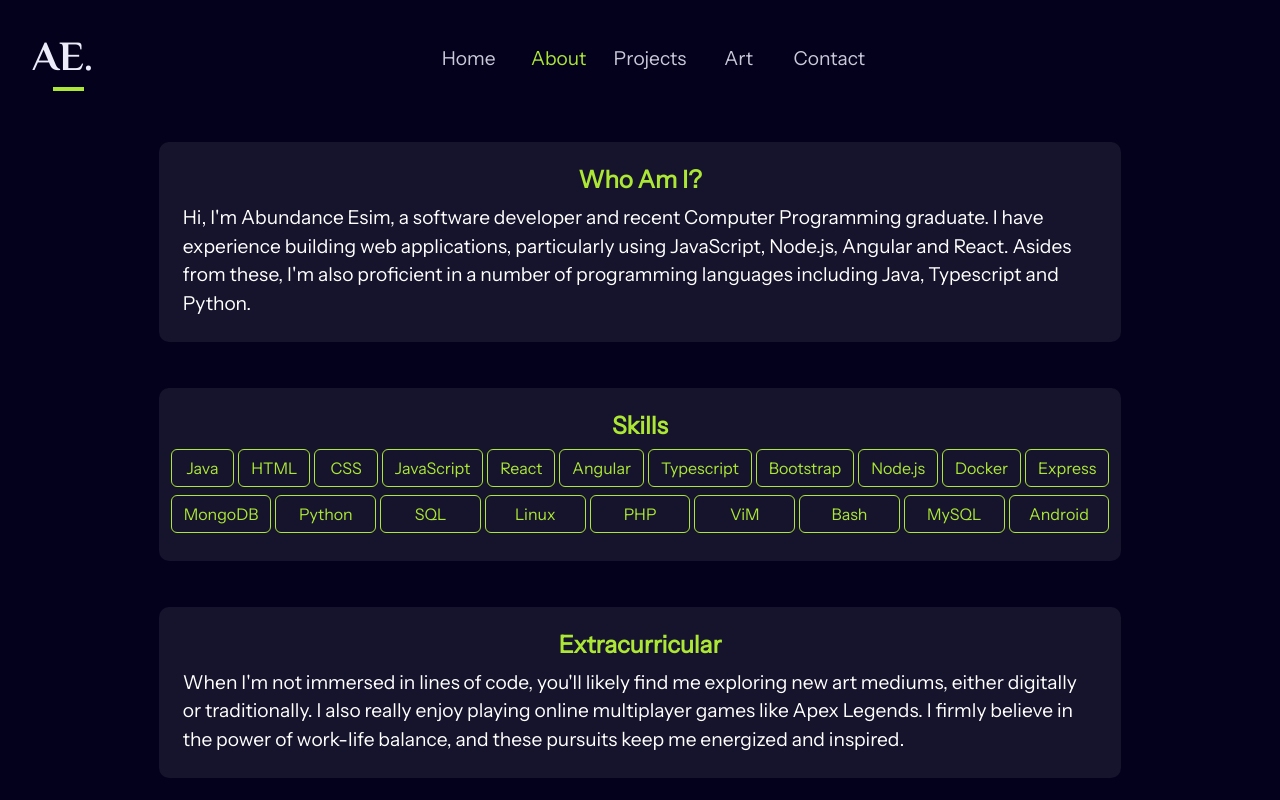
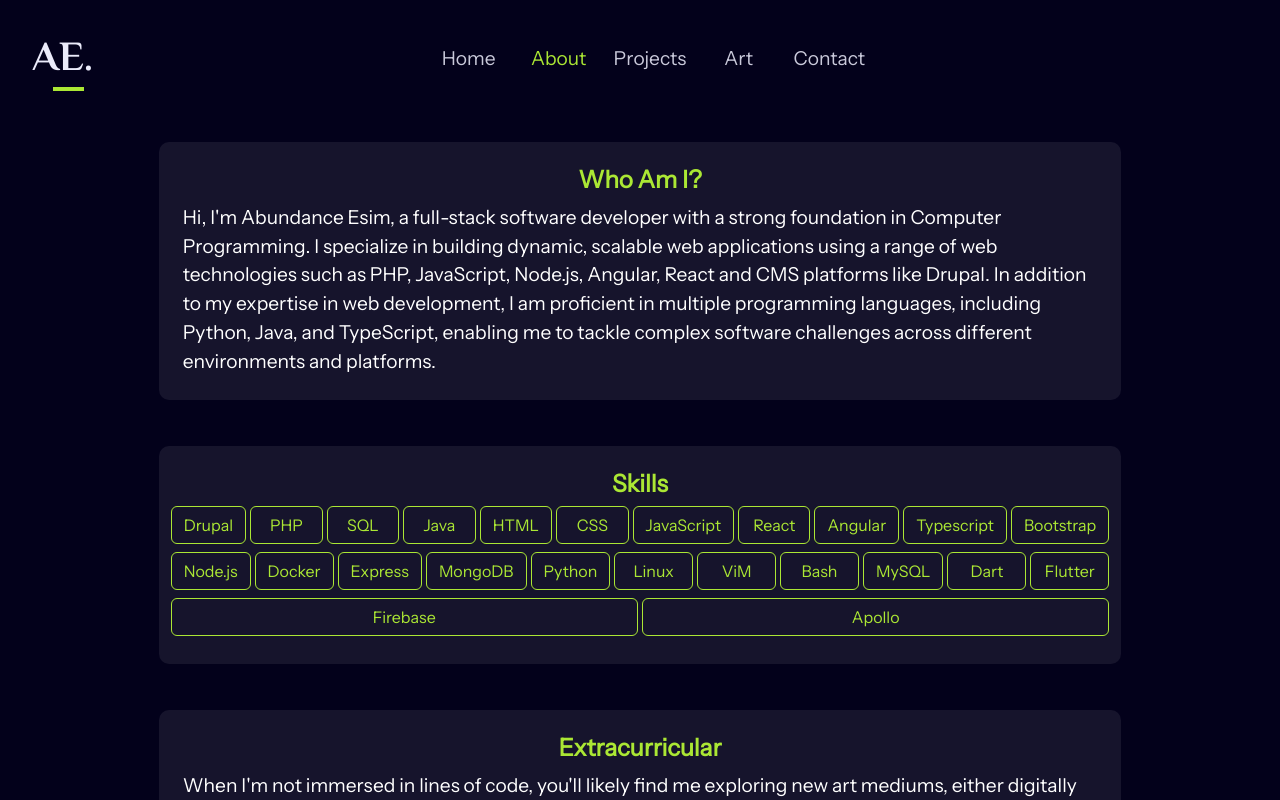
Before and after one commit to abundanceesim/website-portfolio, a React (Create React App) app in the folder client/: page /website-portfolio/about in a window 1280 px wide. Shown: the top 800 px of the page. Built offline with nearby package versions, Linux system fonts and the light colour scheme.

Commit message:
Update website, fix minor bugs

```diff
--- a/client/src/components/Footer.jsx
+++ b/client/src/components/Footer.jsx
@@ -3,7 +3,7 @@ import React from 'react'
 export default function Footer() {
   return (
     <div className="footer-section">
-      <footer class="footer">© 2023 Abundance Esim</footer>
+      <footer className="footer">© 2024 Abundance Esim</footer>
     </div>
   );
 }
--- a/client/src/components/allProjects.js
+++ b/client/src/components/allProjects.js
@@ -13,6 +13,7 @@ const projects = [
     link: "https://github.com/abundanceesim/project-management-app",
     shortTitle: "project-management",
     screenshot: projManagement,
+    demo: "",
     technologies: [
       "react",
       "express",
@@ -27,17 +28,13 @@ const projects = [
   {
     id: 2,
     title: "ACME College REST API",
-    description: "Java-based REST API to simulate the backend of a college system. Built with J2EE, Hibernate, MySQL and JUnit.",
+    description:
+      "Java-based REST API to simulate the backend of a college system. Built with J2EE, Hibernate, MySQL and JUnit.",
     link: "https://github.com/abundanceesim/acmecollege-rest-api",
     shortTitle: "acme-rest-api",
     screenshot: acmeRestApi,
-    technologies: [
-      "java",
-      "junit",
-      "hibernate",
-      "mysql",
-      "postman"
-    ],
+    demo: "",
+    technologies: ["java", "junit", "hibernate", "mysql", "postman"],
   },
   {
     id: 3,
@@ -47,6 +44,7 @@ const projects = [
     link: "https://github.com/abundanceesim/goal-tracker",
     shortTitle: "goal-tracker",
     screenshot: goalTracker,
+    demo: "",
     technologies: [
       "react",
       "express",
@@ -64,6 +62,7 @@ const projects = [
       "Console-based inventory application for the manipulation of records from dataset published by Statistics Canada.",
     link: "https://github.com/abundanceesim/potato-inventory-app",
     shortTitle: "potato-inventory",
+    demo: "",
     screenshot: potatoInventory,
     technologies: ["python", "pytest"],
   },
@@ -74,6 +73,7 @@ const projects = [
       "Basic todo app made for the purpose of learning the basics of React.js",
     link: "https://github.com/abundanceesim/todo-app",
     shortTitle: "todo-app",
+    demo: "https://abundanceesim.github.io/todo-app/",
     screenshot: todoApp,
     technologies: ["react"],
   },
@@ -84,6 +84,7 @@ const projects = [
       "Web application where users can retrieve and modify records of musical instruments of their choice from a MySQL database.",
     link: "https://github.com/abundanceesim/products-web-app",
     shortTitle: "products-app",
+    demo: "",
     screenshot: productsApp,
     technologies: ["mysql", "php", "css", "sql"],
   },
--- a/client/src/pages/About.jsx
+++ b/client/src/pages/About.jsx
@@ -4,8 +4,9 @@ import { Link } from "react-router-dom";
 export default function About() {
 
   const skills = [
-    "Java", "HTML", "CSS", "JavaScript", "React", "Angular", "Typescript", "Bootstrap", "Node.js",
-    "Docker", "Express", "MongoDB", "Python", "SQL", "Linux", "PHP", "ViM", "Bash","MySQL", "Android"
+    "Drupal", "PHP", "SQL", "Java", "HTML", "CSS", "JavaScript", "React", "Angular", "Typescript", "Bootstrap", "Node.js",
+    "Docker", "Express", "MongoDB", "Python",  "Linux", "ViM", "Bash","MySQL", "Dart", "Flutter", "Firebase",
+    "Apollo"
   ]
 
   return (
@@ -16,11 +17,19 @@ export default function About() {
             <div className=" col-3 about-card p-4" id="first">
               <div className="about-txt about-txt-primary">
                 <h4 className="about-heading">Who Am I?</h4>
-                Hi, I'm Abundance Esim, a software developer and recent Computer
+                {/* Hi, I'm Abundance Esim, a software developer and Computer
                 Programming graduate. I have experience building web
                 applications, particularly using JavaScript, Node.js, Angular
                 and React. Asides from these, I'm also proficient in a number of
-                programming languages including Java, Typescript and Python.
+                programming languages including Java, Typescript and Python.  */}
+                Hi, I'm Abundance Esim, a full-stack software developer with a strong foundation in
+                Computer Programming. I specialize in building dynamic, scalable
+                web applications using a range of web technologies such as PHP,
+                JavaScript, Node.js, Angular, React and CMS platforms like Drupal. In addition to my
+                expertise in web development, I am proficient in multiple
+                programming languages, including Python, Java, and TypeScript,
+                enabling me to tackle complex software challenges across
+                different environments and platforms.
               </div>
             </div>
             <div className="col-3 about-card p-4" id="second">
@@ -31,6 +40,7 @@ export default function About() {
                     <div
                       className="col btn btn-primary github-source-btn mb-1"
                       style={{ width: "35%" }}
+                      key={skill.id}
                     >
                       {skill}
                     </div>
@@ -44,14 +54,15 @@ export default function About() {
                 When I'm not immersed in lines of code, you'll likely find me
                 exploring new art mediums, either digitally or traditionally. I
                 also really enjoy playing online multiplayer games like Apex
-                Legends. I firmly believe in the power of work-life balance, and
-                these pursuits keep me energized and inspired.
+                Legends and Call of Duty. I firmly believe in the power of
+                work-life balance, and these pursuits keep me energized and
+                inspired.
               </div>
             </div>
             <div className="col-3 about-card mb-20 p-4" id="fourth">
               <div className="about-txt about-txt-secondary">
                 <h4 className="about-heading">Connect</h4>
-                <div >
+                <div>
                   If my profile matches the description of someone you'd like to
                   work with, feel free to connect via{" "}
                   <span className="about-links">
@@ -61,17 +72,31 @@ export default function About() {
                   </span>{" "}
                   or by{" "}
                   <span className="about-links">
-                    <a href="mailto:abundanceesim@gmail.com">email</a>
+                    <a href="mailto:esimabundance@gmail.com">email</a>
                   </span>
                   , otherwise, you can check out my{" "}
-                  <span className="about-links" style={{display:"inline-block"}}>
-                    <Link exact to="/projects" style={{ display: "inline !important" }}>
+                  <span
+                    className="about-links"
+                    style={{ display: "inline-block" }}
+                  >
+                    <Link
+                      exact
+                      to="/projects"
+                      style={{ display: "inline !important" }}
+                    >
                       <p>projects</p>
                     </Link>
                   </span>{" "}
                   or{" "}
-                  <span className="about-links" style={{display:"inline-block"}}>
-                    <Link exact to="/artworks" style={{ display: "inline !important" }}>
+                  <span
+                    className="about-links"
+                    style={{ display: "inline-block" }}
+                  >
+                    <Link
+                      exact
+                      to="/artworks"
+                      style={{ display: "inline !important" }}
+                    >
                       <p>art.</p>
                     </Link>
                   </span>
--- a/client/src/pages/Artworks.jsx
+++ b/client/src/pages/Artworks.jsx
@@ -9,9 +9,9 @@ export default function Artworks() {
           <div className="art-page mb-3">
             <div className="row mt-4">
               {artworks.map((art) => (
-                <div className="col mb-3">
-                  <div className="art-container ">
-                    <Artwork artwork={art} key={art.id} />
+                <div className="col mb-3" key={art.id + "-" + art.description}>
+                  <div className="art-container">
+                    <Artwork artwork={art} />
                   </div>
                 </div>
               ))}
--- a/client/src/pages/Contact.jsx
+++ b/client/src/pages/Contact.jsx
@@ -5,10 +5,15 @@ import "react-toastify/dist/ReactToastify.css";
 
 export default function Contact() {
 
-  const msgHolder = 'Lorem ipsum?'
-  const nameHolder = 'The Rock'
-  const emailHolder = 'rocky@gmail.com'
-  const subjectHolder = 'Let\'s get you hired!'
+  // const msgHolder = 'Lorem ipsum?'
+  // const nameHolder = 'The Rock'
+  // const emailHolder = 'rocky@gmail.com'
+  // const subjectHolder = 'Let\'s get you hired!'
+
+  const msgHolder = "Lorem ipsum?";
+  const nameHolder = "John Doe";
+  const emailHolder = "johndoe24@gmail.com";
+  const subjectHolder = "You're awesome, let's get you hired!";
 
   const [name, setName] = useState('')
   const [email, setEmail] = useState('')
--- a/client/src/pages/Projects.jsx
+++ b/client/src/pages/Projects.jsx
@@ -15,7 +15,7 @@ export default function Projects() {
                   className="col mb-4 project-card"
                   style={{ maxWidth: "min-content" }}
                 >
-                  <ProjectItem project={project} key={project} />
+                  <ProjectItem project={project} key={project.id + "-" + project.shortTitle} />
                   {/* {console.log(project.title)} */}
                 </div>
               ))}
```
